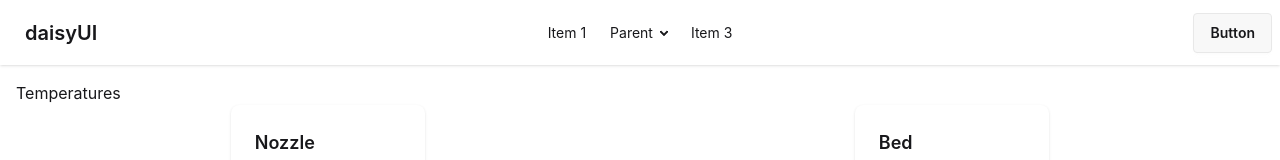
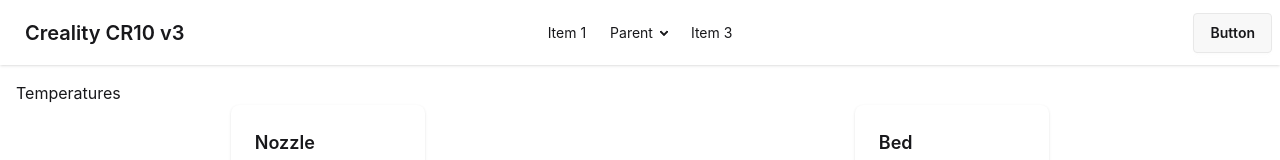
Before and after one commit to caioabrahao/klipper-mobile, a Vue app: page / in a window 1280 px wide. Shown: the top 160 px of the page. Built offline with nearby package versions, Linux system fonts and the light colour scheme; no server answers.

Commit message:
refactor: update layout and header text for improved clarity

```diff
--- a/src/App.vue
+++ b/src/App.vue
@@ -7,7 +7,7 @@
 <template>
   <Header/>
 
-  <main class="relative min-h-screen gp-x">
+  <main class="relative min-h-screen gp-x py-4">
     <RouterView />
   </main>
 
--- a/src/components/Header.vue
+++ b/src/components/Header.vue
@@ -19,7 +19,7 @@
             <li><a>Item 3</a></li>
         </ul>
         </div>
-        <a class="btn btn-ghost text-xl">daisyUI</a>
+        <a class="btn btn-ghost text-xl">Creality CR10 v3</a>
     </div>
     <div class="navbar-center hidden lg:flex">
         <ul class="menu menu-horizontal px-1">
--- a/src/views/DashboardView.vue
+++ b/src/views/DashboardView.vue
@@ -26,7 +26,7 @@
 </script>
 
 <template>
-    <section class="py-4">
+    <section>
         <div>
             <h2>Temperatures</h2>
             <div  class="flex justify-around">
```
